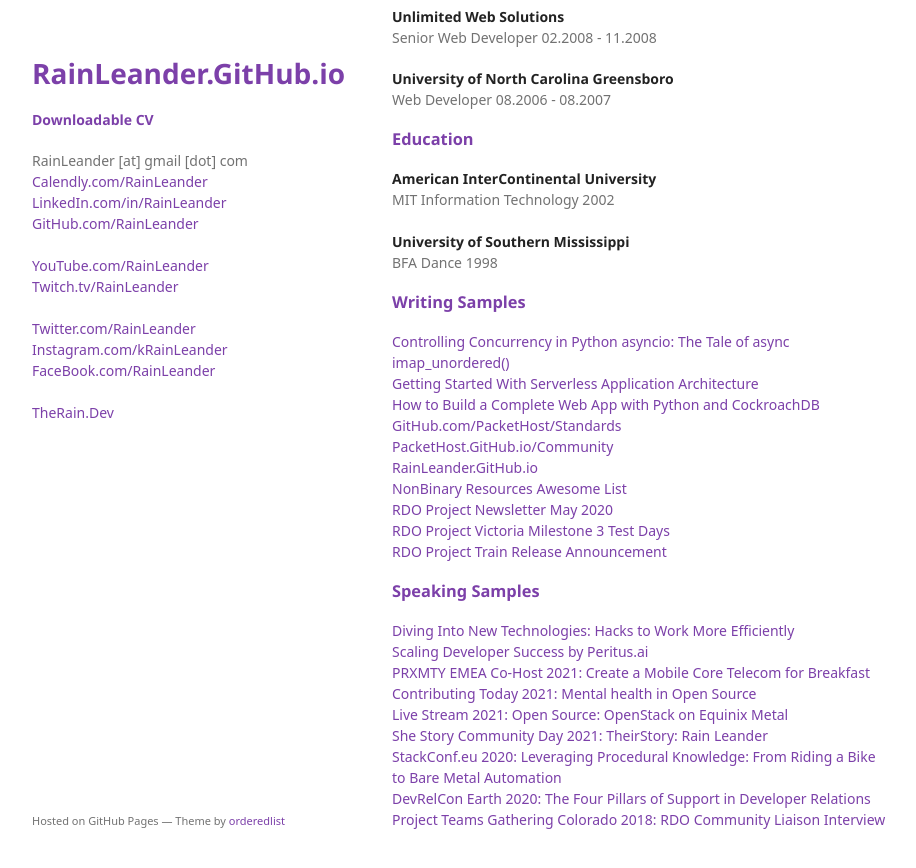
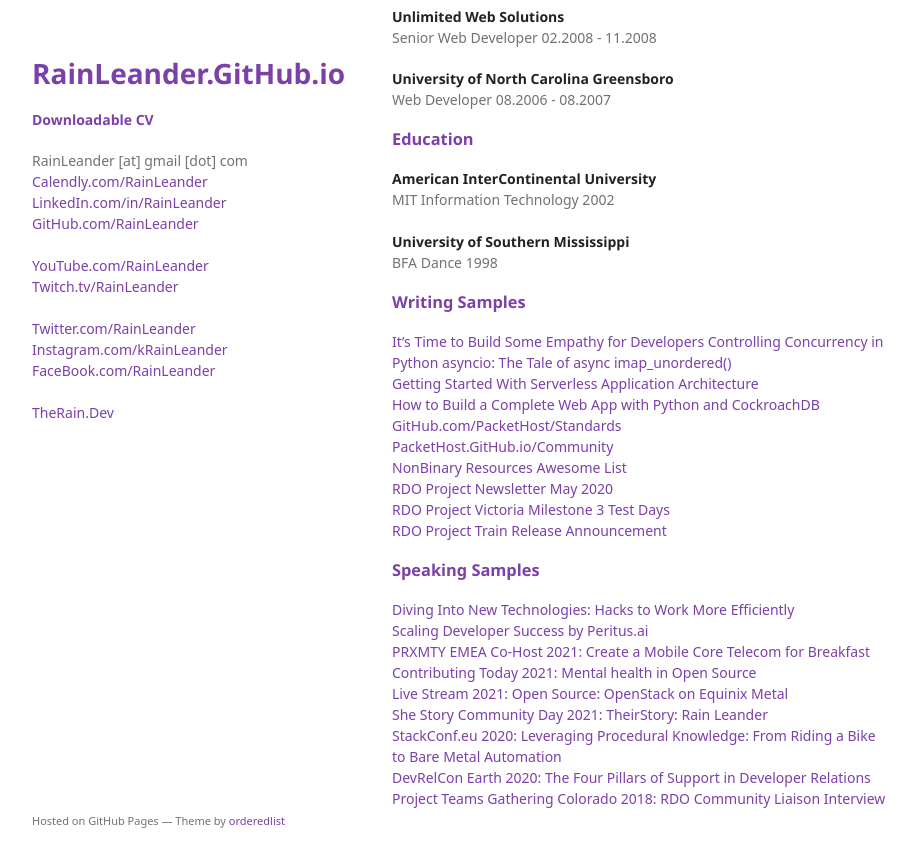
Before and after one commit to rainleander/rainleander.github.io, a Jekyll site: the page cv/index.html, which Jekyll copies as it is, in a window 1280 px wide and 900 px high, scrolled down 1166 px. Shown: the top 868 px of the window, without its empty margins (178-1094 px from the left). Built offline with Jekyll 4.4.1, drawn with Linux system fonts in a browser that asks for light colours; some web fonts are replaced.

Commit message:
Update index.html

```diff
--- a/cv/index.html
+++ b/cv/index.html
@@ -62,12 +62,12 @@
           <strong>University of Southern Mississippi</strong><br>BFA Dance 1998</p>
 
         <h3><a id="writing-samples" class="anchor" href="#writing-samples" aria-hidden="true">Writing Samples</a></h3>
-        <p><a href="https://dev.to/rainleander/controlling-concurrency-in-python-asyncio-the-tale-of-async-imapunordered-50fn">Controlling Concurrency in Python asyncio: The Tale of async imap_unordered()</a><br>
+        <p><a href="https://thenewstack.io/its-time-to-build-some-empathy-for-developers/">It’s Time to Build Some Empathy for Developers</a>
+          <a href="https://dev.to/rainleander/controlling-concurrency-in-python-asyncio-the-tale-of-async-imapunordered-50fn">Controlling Concurrency in Python asyncio: The Tale of async imap_unordered()</a><br>
           <a href="https://dzone.com/refcardz/getting-started-with-serverless-application-archit">Getting Started With Serverless Application Architecture</a><br>
           <a href="https://www.cockroachlabs.com/blog/sample-app-python-and-cockroachdb/">How to Build a Complete Web App with Python and CockroachDB</a><br>
           <a href="https://github.com/packethost/standards">GitHub.com/PacketHost/Standards</a><br>
           <a href="https://packethost.github.io/community/">PacketHost.GitHub.io/Community</a><br>
-            <a href="https://rainleander.github.io/">RainLeander.GitHub.io</a><br>
           <a href="https://github.com/rainleander/nonbinary-resources">NonBinary Resources Awesome List</a><br>
           <a href="https://www.rdoproject.org/newsletter/2020/may/">RDO Project Newsletter May 2020</a><br>
           <a href="https://www.rdoproject.org/testday/victoria/milestone3/">RDO Project Victoria Milestone 3 Test Days</a><br>
```
Lines whose indentation alone changed are shown as unchanged.
